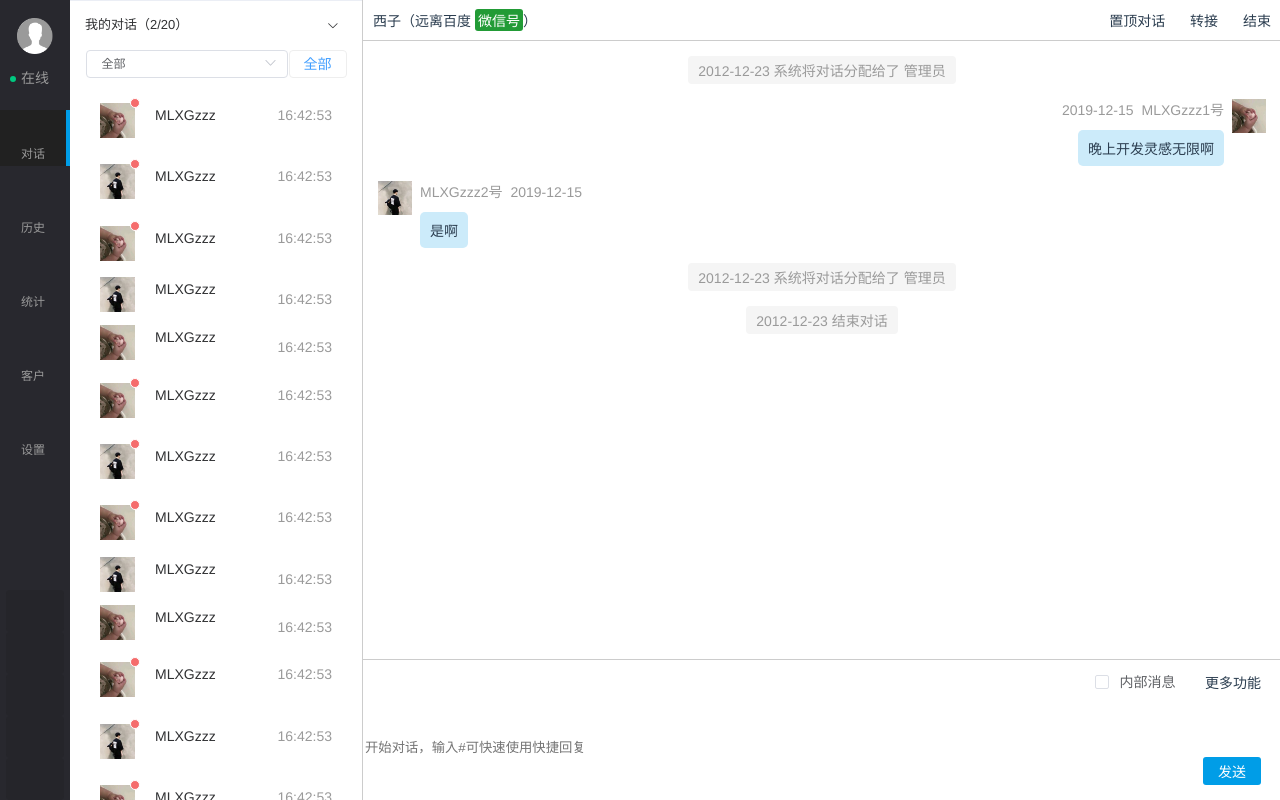
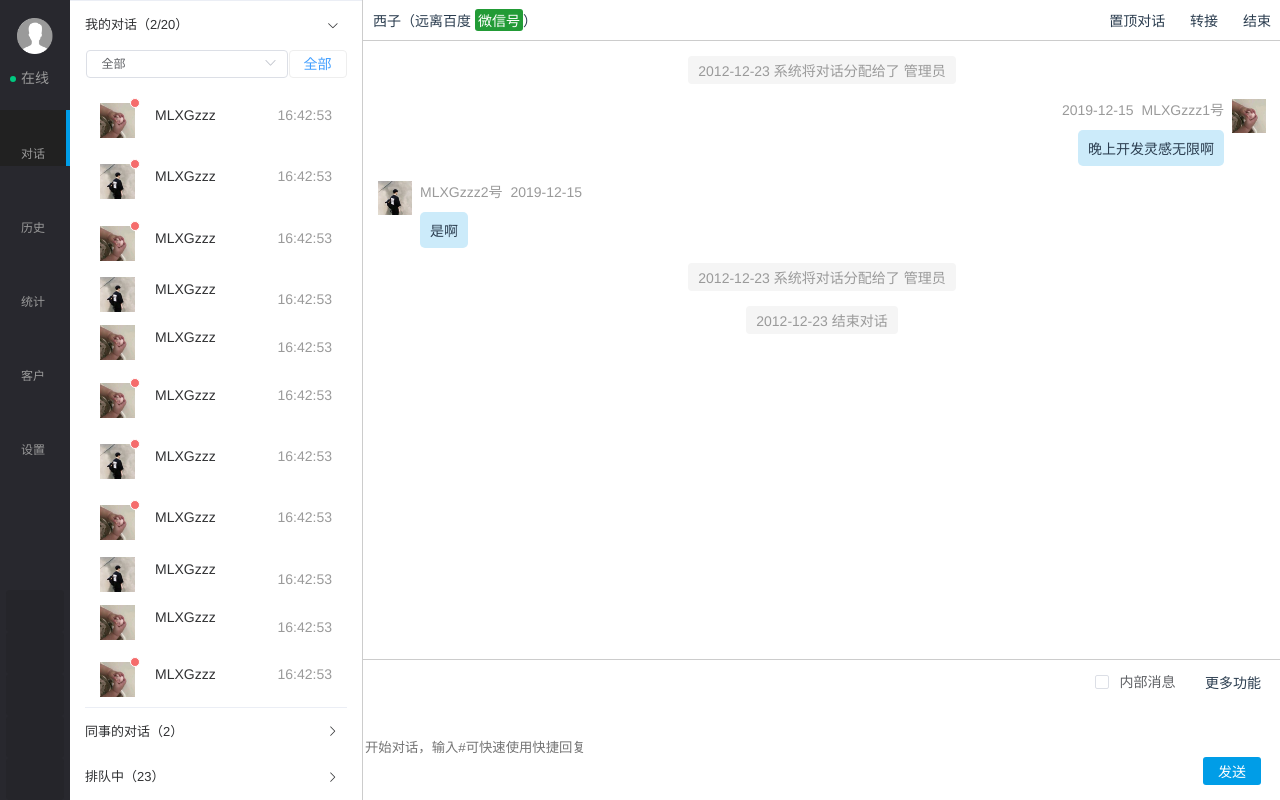
Before and after one commit to z-h-a-n-g/online-chat, a Vue app: page /main/chat in a window 1280 px wide. Built offline with nearby package versions, Linux system fonts and the light colour scheme; a web font is replaced by a local one.

Commit message:
bug调试

```diff
--- a/src/assets/css/index.css
+++ b/src/assets/css/index.css
@@ -13,3 +13,8 @@
   font-family: 'iconfont';
   font-size: 20px;
 }
+
+.el-collapse-item__content {
+  height: 100%;
+  ;
+}
--- a/src/components/chat/user_list.vue
+++ b/src/components/chat/user_list.vue
@@ -1,7 +1,7 @@
 <!--用户列表-->
 <template>
   <div class="user-list-wrap-index">
-    <el-collapse v-model="activeNames" @change="handleChange">
+    <el-collapse v-model="activeNames" @change="handleChange" accordion>
       <div class="wrap-inde">
         <div class="wrap-1">
           <div
@@ -351,6 +351,14 @@ export default {
     handleChange(val) {
       // eslint-disable-next-line no-console
       console.log(val);
+      if (val == this.set) {
+        if (this.set == 2) {
+          this.set = 1;
+        } else {
+          this.set = 2;
+        }
+      }
+      this.set = val != 3 ? val : this.set;
     },
     open() {
       this.$confirm("此操作将永久删除该文件, 是否继续?", "提示", {
@@ -455,7 +463,6 @@ export default {
   font-size: 20px;
 }
 .user-list-wrap {
-  height: calc(100% - 140px);
   margin-top: 10px;
   overflow: auto;
 }
@@ -474,24 +481,37 @@ export default {
   display: flex;
   flex-direction: column;
   justify-content: space-between;
+  overflow: hidden;
 }
-.wrap-active {
-  flex: 1;
+.wrap-active .el-collapse-item__content {
+  height: 100%;
 }
 .wddh-content {
   display: flex;
   flex-direction: column;
   justify-content: space-between;
   width: 100%;
-  overflow: auto;
-  height: calc(100% - 100px);
+  height: 100%;
+  overflow-y: none;
 }
 .wrap-active .el-collapse-item__content {
+  border: 1px solid red;
   height: 100%;
-  overflow: auto;
 }
-.wrap-1-1 {
+.wrap-active {
   height: 100%;
-  overflow: auto;
+  overflow: hidden;
+}
+.wrap-1-1,
+.wrap-1-2 {
+  min-height: 40px;
+}
+.is-active {
+  display: flex;
+  flex-direction: column;
+  justify-content: space-between;
+}
+#el-collapse-content-6988 {
+  height: 100%;
 }
 </style>
```
